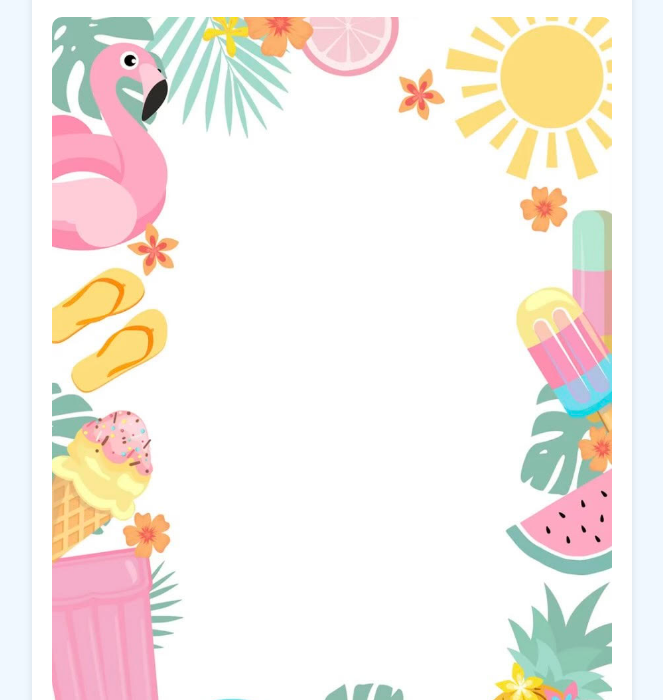
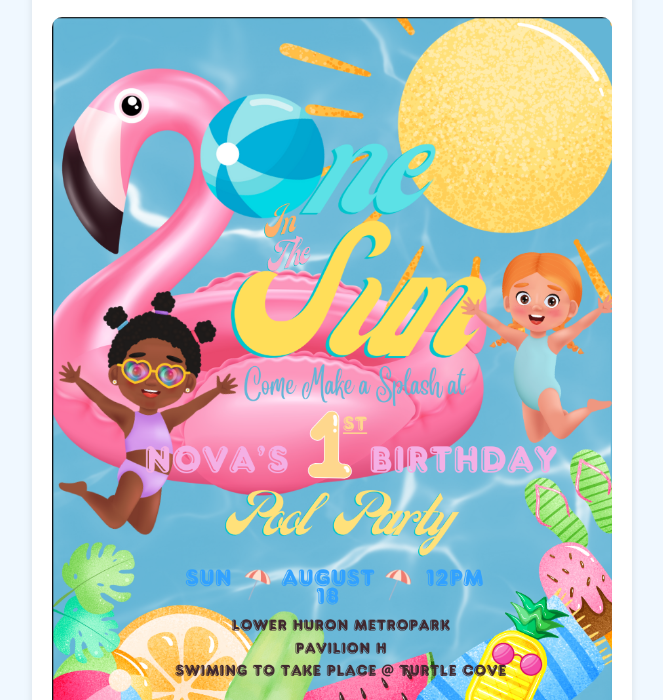
Before and after one commit to martinoj2009/novabirthday, a plain HTML site: page index.html in a window 1280 px wide. Shown: the part 100-800 px from the top of the page, without its empty margins (308-971 px from the left). Drawn offline with Linux system fonts and the light colour scheme.

Commit message:
Updated evite image

```diff
--- a/index.html
+++ b/index.html
@@ -12,7 +12,7 @@
             <h1>Happy 1st Birthday Nova!</h1>
         </div>
         <div class="content">
-            <img src="evite_image.jpg" alt="Birthday Evite" class="evite-image">
+            <img src="evite.png" alt="Birthday Evite" class="evite-image">
             <a href="https://auto.martinojones.com/form/54ee6a8d-f8d8-4da8-b15a-afac4bea43cb" class="rsvp-button">RSVP Here</a>
         </div>
         <div class="footer">
```
Also changed, not shown: evite.png (added).
